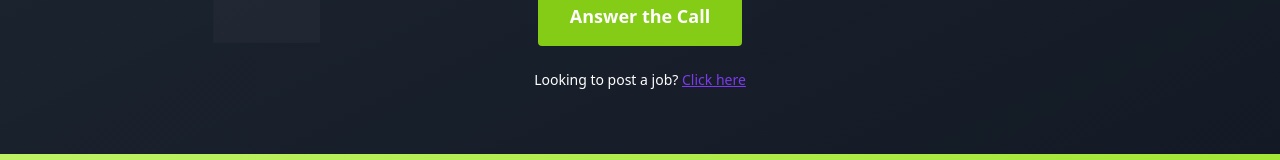
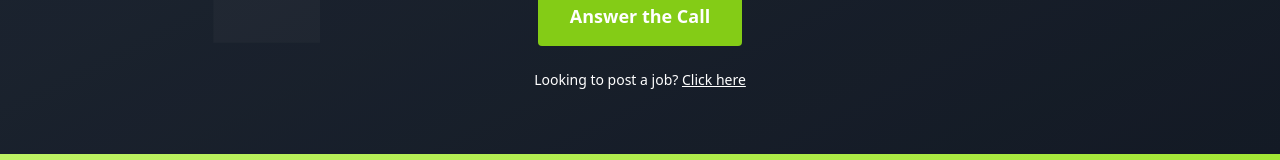
Before and after one commit to cathamaoui/Proclaim-Canada, a Next.js app: page / in a window 1280 px wide. Shown: the part 350-510 px from the top of the page. Built offline with nearby package versions, Linux system fonts and the light colour scheme.

Commit message:
Make "Click here" text white

```diff
--- a/app/page.tsx
+++ b/app/page.tsx
@@ -86,7 +86,7 @@ export default function Home() {
               Answer the Call
             </Link>
           </div>
-          <p className="text-sm text-white text-center mt-6">Looking to post a job? <Link href="/listings/pricing" className="underline hover:text-lime-200 transition">Click here</Link></p>
+          <p className="text-sm text-white text-center mt-6">Looking to post a job? <Link href="/listings/pricing" className="text-white underline hover:text-lime-200 transition">Click here</Link></p>
         </div>
       </div>
 
```
